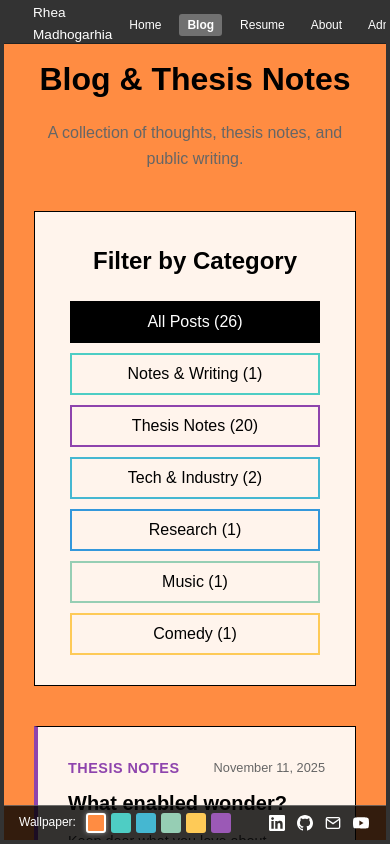
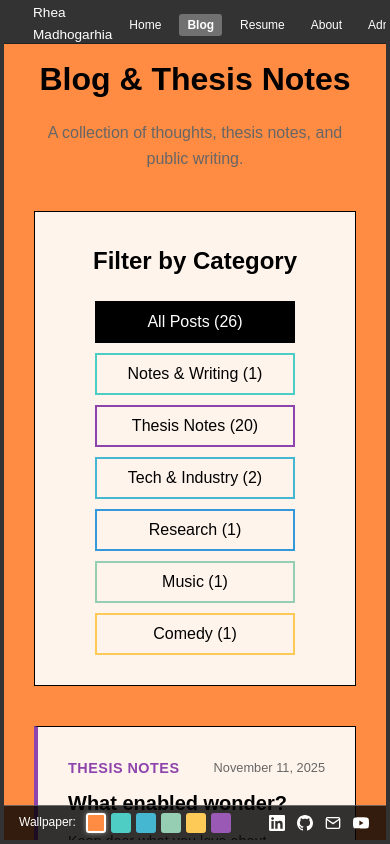
Before and after one commit to rheasrepos/raddotcom, a SvelteKit app: page /blog in a window 390 px wide. Built offline with nearby package versions, Linux system fonts and the light colour scheme.

Commit message:
styling and sizing

```diff
--- a/src/routes/blog/+page.svelte
+++ b/src/routes/blog/+page.svelte
@@ -172,7 +172,7 @@
 		background: rgba(255, 255, 255, 0.9);
 		border: 1px solid #000000;
 		padding: 30px;
-		margin-bottom: 20px;
+		margin-bottom: 30px;
 	}
 
 	/* Filter Section */
@@ -224,7 +224,7 @@
 	.projects-grid {
 		display: grid;
 		/* UPDATED: Made cards smaller */
-		grid-template-columns: repeat(auto-fit, minmax(250px, 1fr));
+		grid-template-columns: repeat(auto-fit, minmax(325px, 1fr));
 		gap: 25px;
 	}
 
@@ -332,20 +332,20 @@
 
 	/* Stats Section */
 	.stats-section {
-		margin-bottom: 40px;
+		margin-bottom: 20px;
 	}
 
 	.stats-title {
 		font-size: 1.5rem;
 		font-weight: bold;
 		color: #000000;
-		margin-bottom: 25px;
+		margin-bottom: 15px;
 		text-align: center;
 	}
 
 	.stats-grid {
 		display: grid;
-		grid-template-columns: repeat(auto-fit, minmax(150px, 1fr));
+		grid-template-columns: repeat(auto-fit, minmax(50px, 1fr));
 		gap: 20px;
 	}
 
@@ -378,7 +378,7 @@
 	}
 
 	/* Responsive Design */
-	@media (max-width: 768px) {
+	@media (max-width: 750px) {
 		.page-title {
 			font-size: 2rem;
 		}
@@ -394,7 +394,7 @@
 
 		.filter-btn {
 			width: 100%;
-			max-width: 250px;
+			max-width: 200px;
 		}
 
 		.projects-grid {
```
